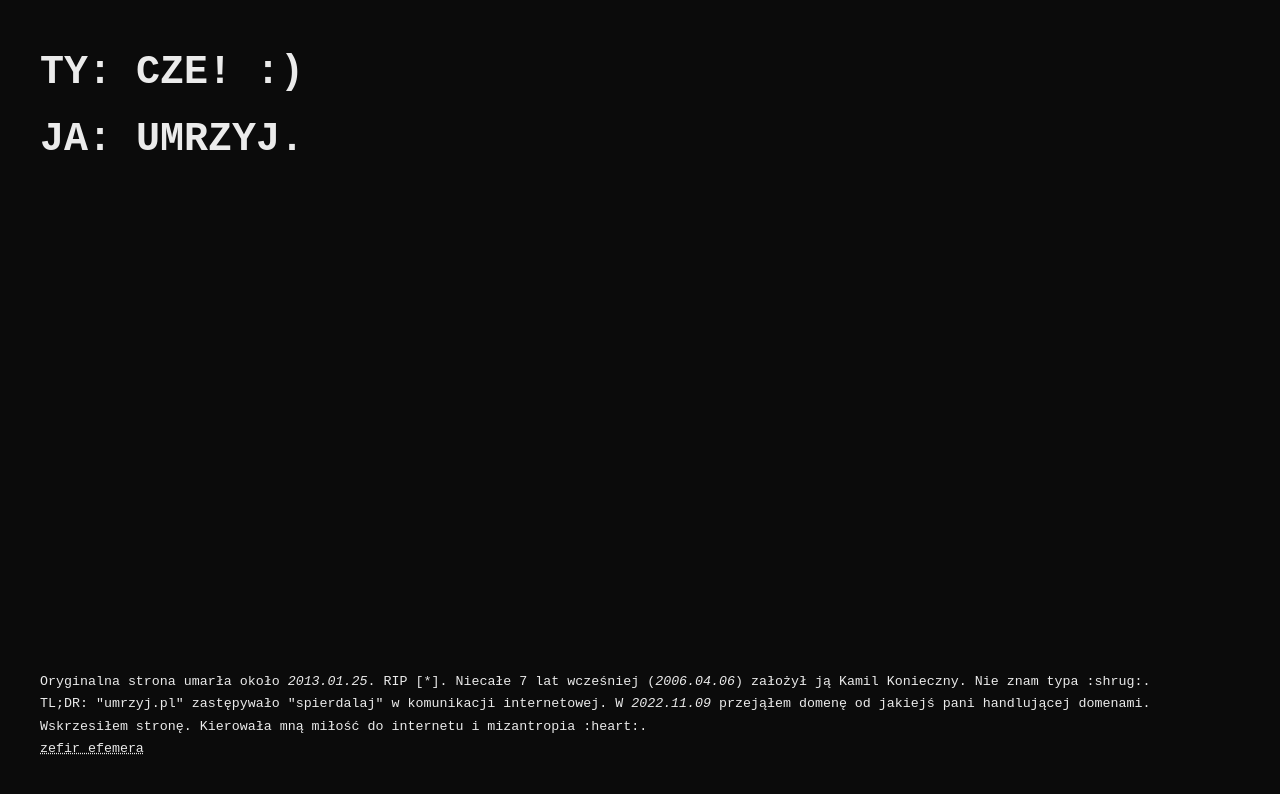
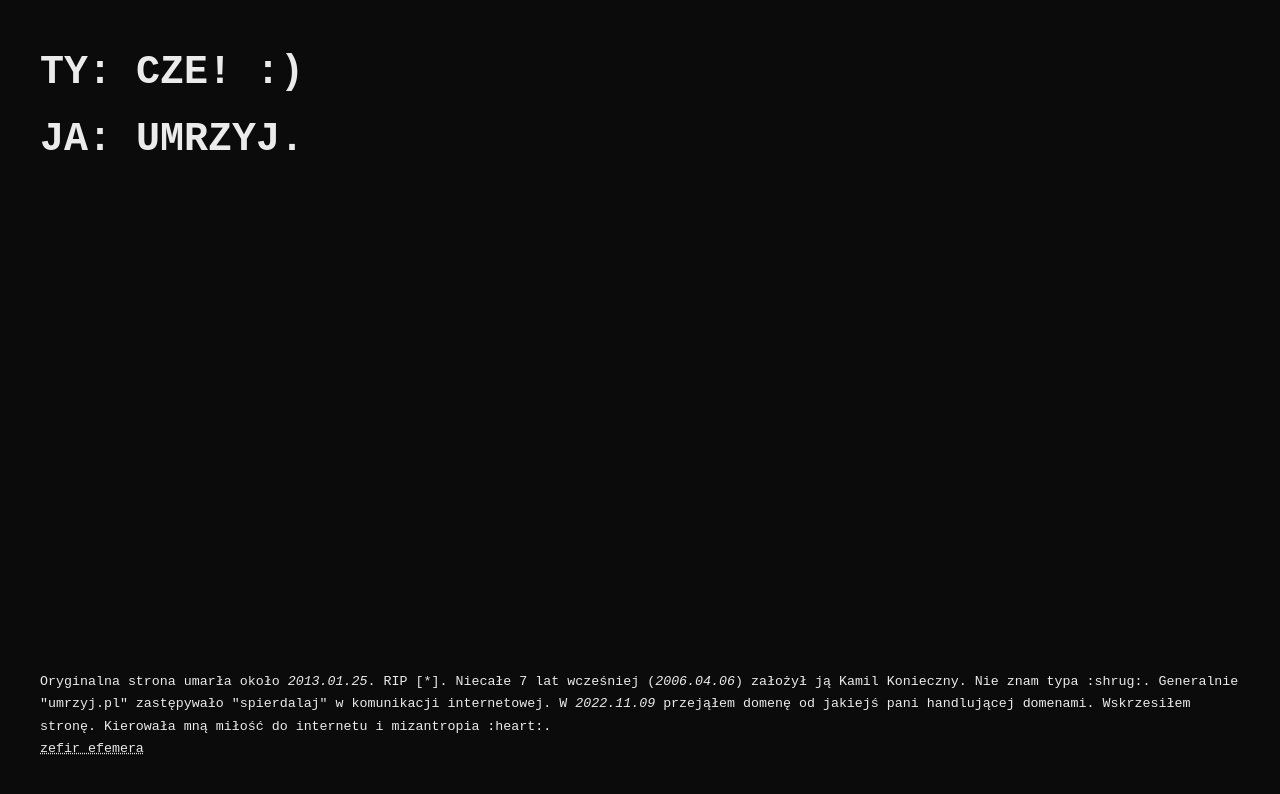
Before and after one commit to magicznyleszek/umrzyj, a plain HTML site: page index.html in a window 1280 px wide. Drawn offline with Linux system fonts and the light colour scheme.

Commit message:
simplify footer

```diff
--- a/index.html
+++ b/index.html
@@ -51,7 +51,7 @@
     time {
       font-style: italic;
     }
-    small {
+    footer {
       font-size: 0.666rem;
     }
     #tubędziekomiks {
@@ -71,10 +71,8 @@
   </main>
 
   <footer>
-    <p><small>Oryginalna strona umarła około <time>2013.01.25</time>. RIP [*]. Niecałe 7 lat wcześniej (<time>2006.04.06</time>) założył ją Kamil Konieczny. Nie znam typa :shrug:.</small></p>
-    <p><small>TL;DR: "umrzyj.pl" zastępywało "spierdalaj" w komunikacji internetowej. W <time>2022.11.09</time> przejąłem domenę od jakiejś pani handlującej domenami.</small></p>
-    <p><small>Wskrzesiłem stronę. Kierowała mną miłość do internetu i mizantropia :heart:.</small></p>
-    <p><small><a href="https://zefirefemera.xyz" target="_blank">zefir efemera</a></small></p>
+    <p>Oryginalna strona umarła około <time>2013.01.25</time>. RIP [*]. Niecałe 7 lat wcześniej (<time>2006.04.06</time>) założył ją Kamil Konieczny. Nie znam typa :shrug:. Generalnie "umrzyj.pl" zastępywało "spierdalaj" w komunikacji internetowej. W <time>2022.11.09</time> przejąłem domenę od jakiejś pani handlującej domenami. Wskrzesiłem stronę. Kierowała mną miłość do internetu i mizantropia :heart:.</p>
+    <p><a href="https://zefirefemera.xyz" target="_blank">zefir efemera</a></p>
   </footer>
 </body>
 </html>
```
